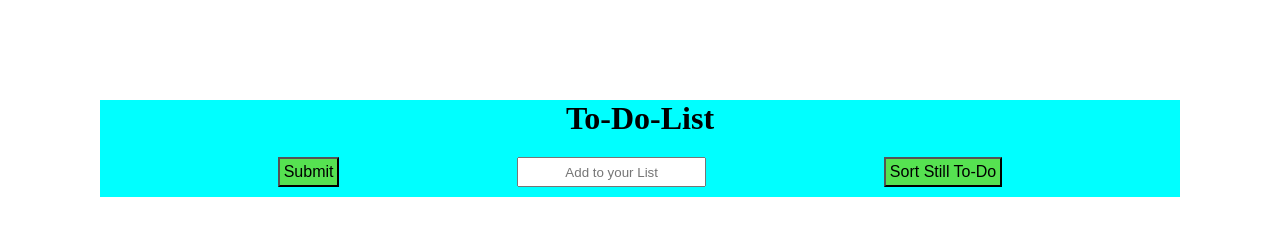
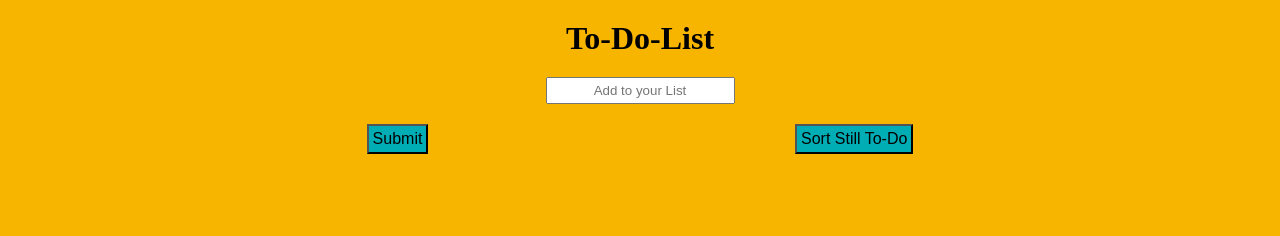
Before and after one commit to Muttaqeen-Slamat/JS-To-Do-List, a plain HTML site: page index.html in a window 1280 px wide. Drawn offline with Linux system fonts and the light colour scheme.

Commit message:
css somewhat fix

```diff
--- a/css/style.css
+++ b/css/style.css
@@ -5,13 +5,18 @@
     padding: 0px;
 }
 
+body{
+    height: 50vh;
+    background-color: #F8B500;
+}
+
 h1 {
+    margin-top: 20px;
     text-align: center;
 }
 
 .container{
-    background-color: aqua;
-    margin: 100px;
+    background-color: #F8B500;
 }
 
 .flex{
@@ -19,31 +24,35 @@ h1 {
     display: flex;
     justify-content: center;
     justify-content: space-evenly;
+    flex-wrap: wrap;
 }
 
 .submitbtn{
     padding: 4px;
-    background-color:rgb(86, 226, 81);
+    background-color:#00ADB5;
     color: black;
     font-size: medium;
+    align-content: center;
 
 }
 
 .sortbtn{
     padding: 4px;
-    background-color:rgb(86, 226, 81);
+    background-color:#00ADB5;
     color: black;
     font-size: medium;
 }
 
 .input{
+
     padding: 4px;
     text-align: center;
 }
 
 .value{
+    margin-top: 20px;
     text-align: center;
-    background-color: aqua;
+    background-color: #F8B500;
     padding: 5px;
 
 }
--- a/index.html
+++ b/index.html
@@ -10,10 +10,12 @@
     <div class="container">
         <h1>To-Do-List</h1>
         <div class="flex">
-            <button data-submit class="submitbtn" >Submit</button>
             <input data-input class="input" type="text" placeholder="Add to your List">
-            <button data-sort class="sortbtn" >Sort Still To-Do</button>
         </div>
+          <div class="flex">
+              <button data-submit class="submitbtn" >Submit</button>
+              <button data-sort class="sortbtn" >Sort Still To-Do</button>
+          </div>
         <div data-value class="value">
 
         </div>
```
